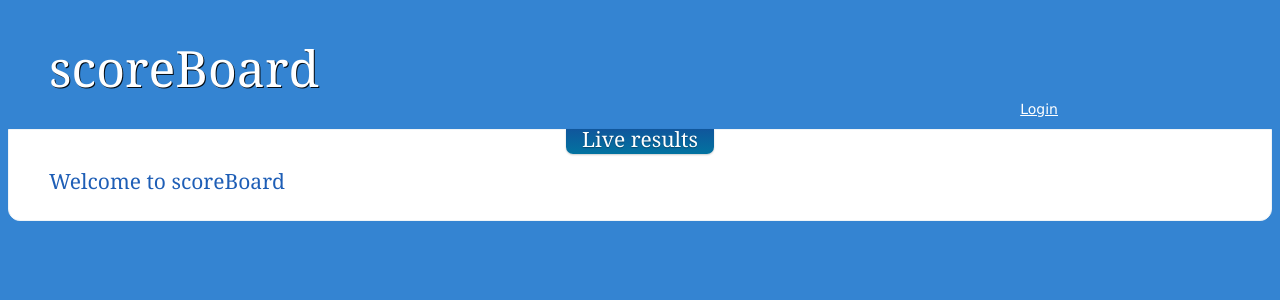
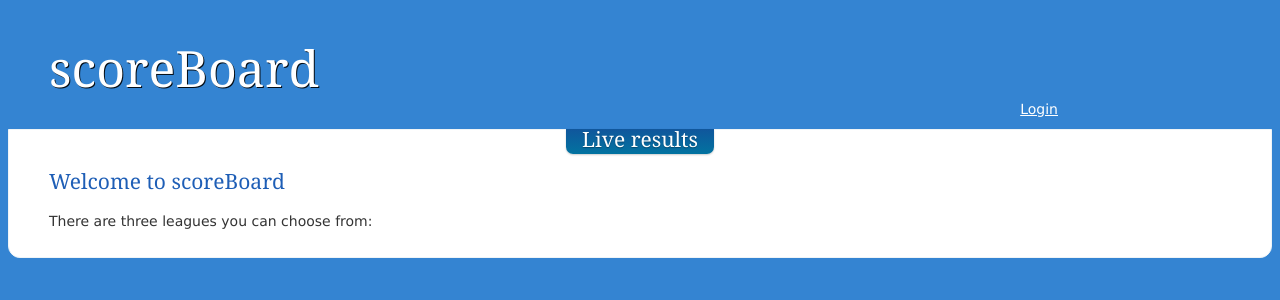
Before and after one commit to xlcteam/rc-scoreboard, a Django app: template scorebrd/templates/scorebrd/index.html in a window 1280 px wide. Shown: the top 300 px of the page. Run offline with Django 3.2, Linux system fonts and the light colour scheme; the template is opened without the code that fills it, so the values that code supplies are empty; parts of the project's set-up code (start-up, migrations or seed data) failed here and were passed over; some libraries are stand-ins or nearby versions.

Commit message:
added more text

```diff
--- a/scorebrd/templates/scorebrd/index.html
+++ b/scorebrd/templates/scorebrd/index.html
@@ -3,6 +3,8 @@
 {% block content %}
 
 <h1>Welcome to scoreBoard</h1>
+
+<p>There are three leagues you can choose from:</p>
 
 {% if user.is_authenticated %}
   <a class="button orange" href="/soccer">Soccer</a>
```
